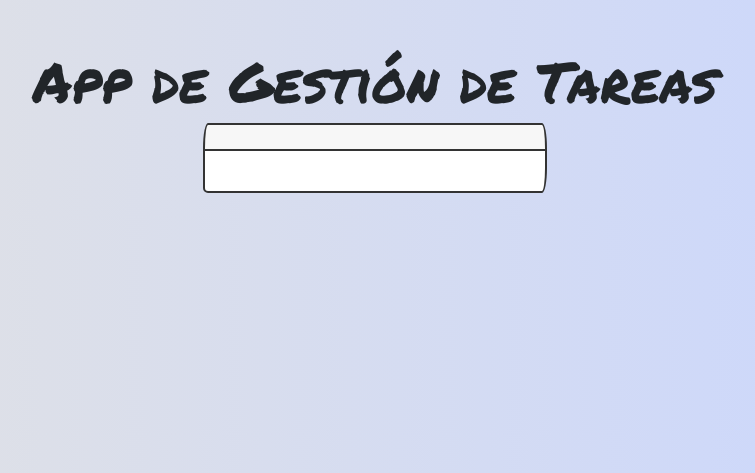
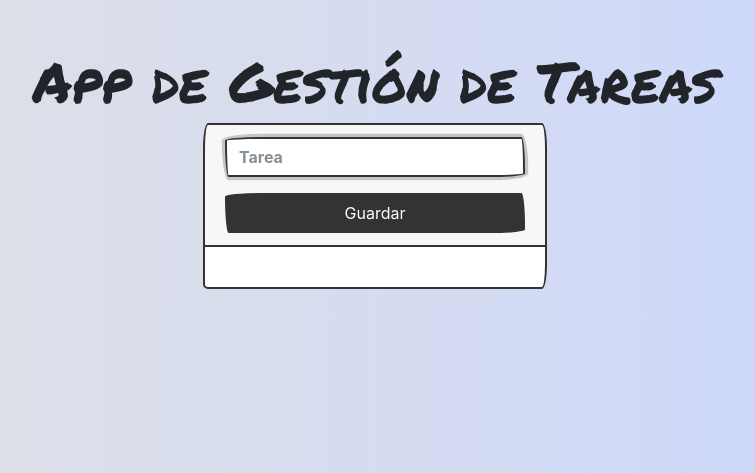
Before and after one commit to danipoav/Task-Management, a Flask app: page / in a window 1280 px wide. Shown: the top 473 px of the page, without its empty margins (265-1020 px from the left). Run offline with Flask 3, Linux system fonts and the light colour scheme; some libraries are stand-ins or nearby versions; some web fonts are replaced.

Commit message:
Creating the functionality to add new tasks

```diff
--- a/db.py
+++ b/db.py
@@ -3,7 +3,7 @@ from sqlalchemy.orm import sessionmaker
 from sqlalchemy.ext.declarative import declarative_base
 
 engine = create_engine('sqlite:///database/tareas.db',
-connect_args={'check_same_thread': False})
+                       connect_args={'check_same_thread': False})
 
 Session = sessionmaker(bind=engine)
 session = Session()
--- a/main.py
+++ b/main.py
@@ -1,10 +1,23 @@
-from flask import Flask, render_template
+from flask import Flask, render_template, request, redirect, url_for
+import db
+from models import Tarea
 
 app = Flask(__name__)
+
 
 @app.route('/')
 def home():
     return render_template('index.html')
 
+
+@app.route('/crear-tarea', methods=['POST'])
+def crear():
+    tarea = Tarea(contenido=request.form['contenido_tarea'], hecha=False)
+    db.session.add(tarea)
+    db.session.commit()
+    return "Tarea guardada"
+
+
 if __name__ == '__main__':
+    db.Base.metadata.create_all(db.engine)
     app.run(debug=True)
--- a/templates/index.html
+++ b/templates/index.html
@@ -3,8 +3,10 @@
 <head>
     <meta charset="UTF-8">
     <title>App Gestor de Tareas</title>
-    <link href="https://cdn.jsdelivr.net/npm/bootstrap@5.3.7/dist/css/bootstrap.min.css" rel="stylesheet" integrity="sha384-LN+7fdVzj6u52u30Kp6M/trliBMCMKTyK833zpbD+pXdCLuTusPj697FH4R/5mcr" crossorigin="anonymous">
-    <link rel="stylesheet" href="https://cdn.jsdelivr.net/npm/bootswatch@4.5.2/dist/sketchy/bootstrap.min.css" integrity="sha384-RxqHG2ilm4r6aFRpGmBbGTjsqwfqHOKy1ArsMhHusnRO47jcGqpIQqlQK/kmGy9R" crossorigin="anonymous">
+    <link href="https://cdn.jsdelivr.net/npm/bootstrap@5.3.7/dist/css/bootstrap.min.css" rel="stylesheet"
+          integrity="sha384-LN+7fdVzj6u52u30Kp6M/trliBMCMKTyK833zpbD+pXdCLuTusPj697FH4R/5mcr" crossorigin="anonymous">
+    <link rel="stylesheet" href="https://cdn.jsdelivr.net/npm/bootswatch@4.5.2/dist/sketchy/bootstrap.min.css"
+          integrity="sha384-RxqHG2ilm4r6aFRpGmBbGTjsqwfqHOKy1ArsMhHusnRO47jcGqpIQqlQK/kmGy9R" crossorigin="anonymous">
     <link rel="stylesheet" href="{{ url_for('static', filename='main.css') }}">
     <link rel="preconnect" href="https://fonts.googleapis.com">
     <link rel="preconnect" href="https://fonts.gstatic.com" crossorigin>
@@ -19,6 +21,18 @@
 columnas del espacio (centrado)-->
             <div class="card"> <!--Creacion del objeto card-->
                 <div class="card-header">
+                    <form action="/crear-tarea" method="post">
+                        <!-- Separamos el input del boton metiendo el input en este form-group
+                       para que los elementos no esten pegados y haya separacion entre ellos -->
+                        <div class="form-group">
+                            <input type="text" name="contenido_tarea" placeholder="Tarea" class="form-control"
+                                   autofocus>
+                        </div>
+                        <button type="submit" class="btn btn-primary btn-block"> <!-- btn-block
+hace que el boton ocupe todo el ancho -->
+                            Guardar
+                        </button>
+                    </form>
                 </div>
                 <div class="card-body">
                 </div>
```
Also changed, not shown: models.py (added, +26 -0 lines), database/tareas.db. Lines whose indentation alone changed are shown as unchanged.
